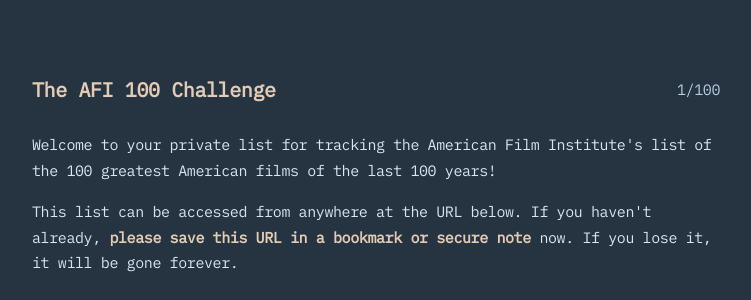
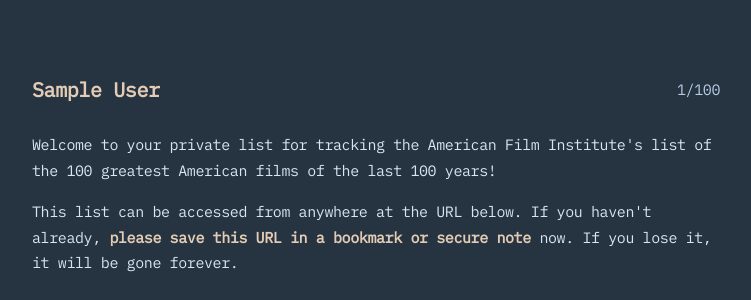
Before and after one commit to nmsalvatore/afi100, a Flask app: page /1 in a window 1280 px wide. Shown: the top 300 px of the page, without its empty margins (264-1015 px from the left). Run offline with Flask 3, Linux system fonts and the light colour scheme; data comes from the database, SQL or seed files in the repository; tables that the repository leaves empty hold one stand-in row (values such as "Sample post"); some libraries are stand-ins or nearby versions.

Commit message:
feat: add custom list name prompt before list creation

```diff
--- a/afi100.py
+++ b/afi100.py
@@ -105,6 +105,14 @@
         return films
 
 
+def fetch_user_list(list_id):
+    with get_db_connection() as con:
+        cur = con.cursor()
+        cur.execute("SELECT * FROM user_lists WHERE id = ?", (list_id,))
+        user_list = cur.fetchone()
+        return user_list
+
+
 @app.route("/")
 def index():
     films = fetch_all_films()
@@ -115,13 +123,15 @@
 def view_private_list(list_id):
     with get_db_connection() as con:
         cur = con.cursor()
-        cur.execute("SELECT 1 FROM user_lists WHERE id = ?", (list_id,))
+        cur.execute("SELECT id, name FROM user_lists WHERE id = ?", (list_id,))
 
-        if cur.fetchone() is None:
+        user_list = cur.fetchone()
+
+        if user_list is None:
             abort(404)
 
     films = fetch_user_films(list_id)
-    return render_template("index.html", films=films, list_id=list_id)
+    return render_template("index.html", films=films, user_list=user_list)
 
 
 @app.route("/toggle-watched/<list_id>/<int:film_id>", methods=["POST"])
@@ -157,7 +167,9 @@
 
         film = cur.fetchone()
 
-    response = make_response(render_template("film.html", film=film, list_id=list_id))
+    user_list = fetch_user_list(list_id)
+
+    response = make_response(render_template("film.html", film=film, user_list=user_list))
     response.headers["HX-Trigger"] = "updateProgress"
     return response
 
@@ -165,15 +177,13 @@
 @app.route("/progress/<list_id>", methods=["GET"])
 def progress(list_id):
     films = fetch_user_films(list_id)
-    return render_template("progress.html", films=films, list_id=list_id)
+    user_list = fetch_user_list(list_id)
+    return render_template("progress.html", films=films, user_list=user_list)
 
 
 @app.route("/save-list", methods=["POST"])
 def save_list():
     custom_chars = string.ascii_letters + string.digits
-
-    watched_film_json = request.form.get("watched_film_ids")
-    watched_film_ids = json.loads(watched_film_json)
 
     with get_db_connection() as con:
         cur = con.cursor()
@@ -185,9 +195,16 @@
             if cur.fetchone() is None:
                 break
 
+        list_name = request.form.get("custom_list_name") or "The AFI 100 Challenge"
+
+        cur.execute("INSERT INTO user_lists (id, name) VALUES (?, ?)", (list_id, list_name))
+
+        watched_film_json = request.form.get("watched_film_ids")
+        watched_film_ids = json.loads(watched_film_json)
         user_list_films = [(list_id, int(film_id), 1) for film_id in watched_film_ids]
-        cur.execute("INSERT INTO user_lists (id) VALUES (?)", (list_id,))
+
         cur.executemany("INSERT INTO user_list_films (list_id, film_id, watched) VALUES (?, ?, ?)", user_list_films)
+
         con.commit()
 
     return redirect(url_for('view_private_list', list_id=list_id))
--- a/templates/film.html
+++ b/templates/film.html
@@ -1,7 +1,7 @@
-{% if list_id %}
+{% if user_list %}
     <div
         data-watched="{{ 'true' if film.watched else 'false' }}"
-        hx-post="{{ url_for('toggle_watched', list_id=list_id, film_id=film.id) }}"
+        hx-post="{{ url_for('toggle_watched', list_id=user_list.id, film_id=film.id) }}"
         hx-swap="outerHTML"
         hx-trigger="click"
         hx-headers='{"X-CSRFToken": "{{ csrf_token() }}"}'
@@ -11,7 +11,7 @@
     </div>
 {% endif %}
 
-{% if not list_id %}
+{% if not user_list %}
     <div data-watched="{{ 'true' if film.watched else 'false' }}">
         <span class="info">{{ film.title }} ({{ film.year }})</span>
         <span class="director">{{ film.director }}</span>
--- a/templates/index.html
+++ b/templates/index.html
@@ -6,36 +6,51 @@
         <meta name="theme-color" content="hsl(210 25% 20%)">
         <link rel="icon" href="{{ url_for('static', filename='icons/favicon.png') }}">
         <link rel="stylesheet" href="{{ url_for('static', filename='css/style.css') }}">
-        <title>The AFI 100 Challenge</title>
 
-        {% if list_id %}
+        {% if not user_list %}
+            <title>The AFI 100 Challenge | yess.lol</title>
+        {% else %}
+            <title>{{ user_list.name }} | yess.lol</title>
+        {% endif %}
+
+        {% if user_list %}
             <script src="https://unpkg.com/htmx.org@2.0.4"></script>
             <script src="{{ url_for('static', filename='js/progress.js') }}" defer></script>
             <script src="{{ url_for('static', filename='js/clipboard.js') }}" defer></script>
         {% endif %}
 
-        {% if not list_id %}
+        {% if not user_list %}
             <script src="{{ url_for('static', filename='js/app.js') }}" defer></script>
         {% endif %}
 
         <script src="{{ url_for('static', filename='js/theme.js') }}"></script>
     </head>
-    <body data-list-id="{{ list_id }}">
+    <body {% if user_list %} data-list-id="{{ user_list.id }}"  {% endif %}>
         <header>
             <div>
-                <h1>The AFI 100 Challenge</h1>
+                {% if not user_list %}
+                    <h1>The AFI 100 Challenge</h1>
+                {% else %}
+                    <h1>{{ user_list.name }}</h1>
+                {% endif %}
 
                 {% include "progress.html" %}
             </div>
 
             {% include "info.html" %}
 
-            {% if not list_id %}
-                <form id="save_list_form" action="/save-list" method="post">
-                    <input type="hidden" name="csrf_token" value="{{ csrf_token() }}">
-                    <input type="hidden" name="watched_film_ids" id="watched_film_ids_input">
-                    <button type="submit">Save my list!</button>
-                </form>
+            {% if not user_list %}
+                <button id="save_list_button">Save my list!</button>
+                <dialog id="save_list_dialog">
+                    <form id="save_list_form" action="/save-list" method="post">
+                        <h2>Give your list a name</h2>
+                        <p>Enter a name for your list in the input box below. If you'd like to use the default name, leave the input box empty.</p>
+                        <input type="hidden" name="csrf_token" value="{{ csrf_token() }}">
+                        <input type="hidden" name="watched_film_ids" id="watched_film_ids_input">
+                        <input type="text" name="custom_list_name" placeholder="The AFI 100 Challenge" autocomplete="off" autofocus>
+                        <button type="submit">Create my list!</button>
+                    </form>
+                </dialog>
             {% endif %}
         </header>
         <main>
--- a/templates/info.html
+++ b/templates/info.html
@@ -1,4 +1,4 @@
-{% if list_id %}
+{% if user_list %}
     <p>Welcome to your private list for tracking the American Film Institute's list of the 100 greatest American films of the last 100 years!</p>
     <p>This list can be accessed from anywhere at the URL below. If you haven't already, <strong>please save this URL in a bookmark or secure note</strong> now. If you lose it, it will be gone forever.</p>
     <div>
@@ -7,7 +7,7 @@
     </div>
 {% endif %}
 
-{% if not list_id %}
+{% if not user_list %}
     <p>Below is the 10th anniversary edition of the American Film Institute's list of the 100 greatest American films of the last 100 years (as of 2007). The challenge here is simple; at your desired pace, watch all of the films in the list.</p>
     <p>To mark a film as "watched", click on the film title. Click the title again to toggle it back to "unwatched". Your progress is tracked at the top right corner of this page.</p>
     <p>Your watched films are saved in this browser's local storage automatically. If you would like your updates to persist across devices, you can save your list at a private URL by clicking the link below.</p>
--- a/templates/progress.html
+++ b/templates/progress.html
@@ -1,10 +1,10 @@
 {% set watched_count = films|selectattr('watched', 'eq', 1)|list|length %}
 {% set total_films = films|length %}
 
-{% if list_id %}
+{% if user_list %}
     <span id="progress">{{ watched_count }}/{{ total_films }}</span>
 {% endif %}
 
-{% if not list_id %}
+{% if not user_list %}
     <span id="progress"></span>
 {% endif %}
```
Also changed, not shown: static/css/style.css (+66 -1 lines), static/js/app.js (+36 -0 lines).
